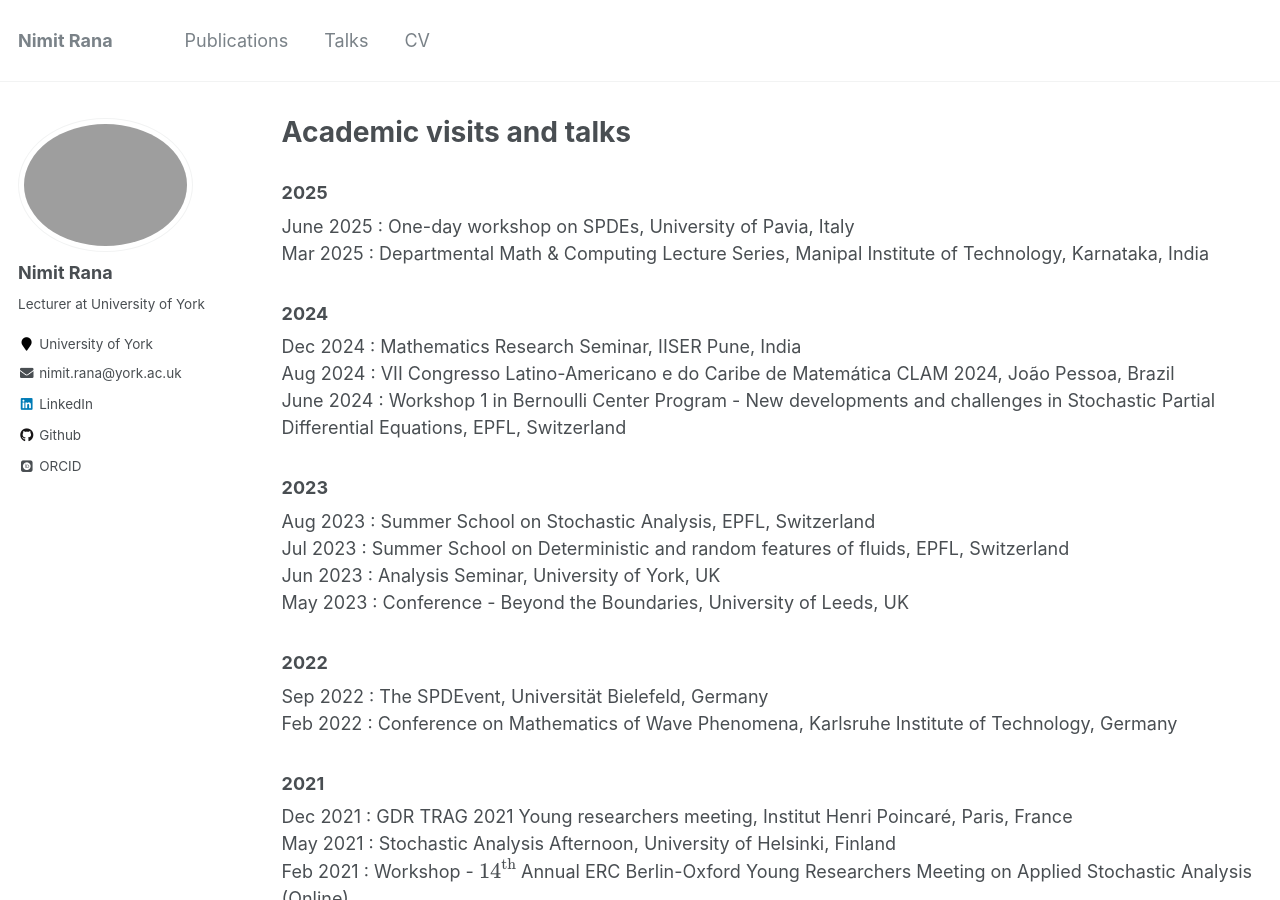
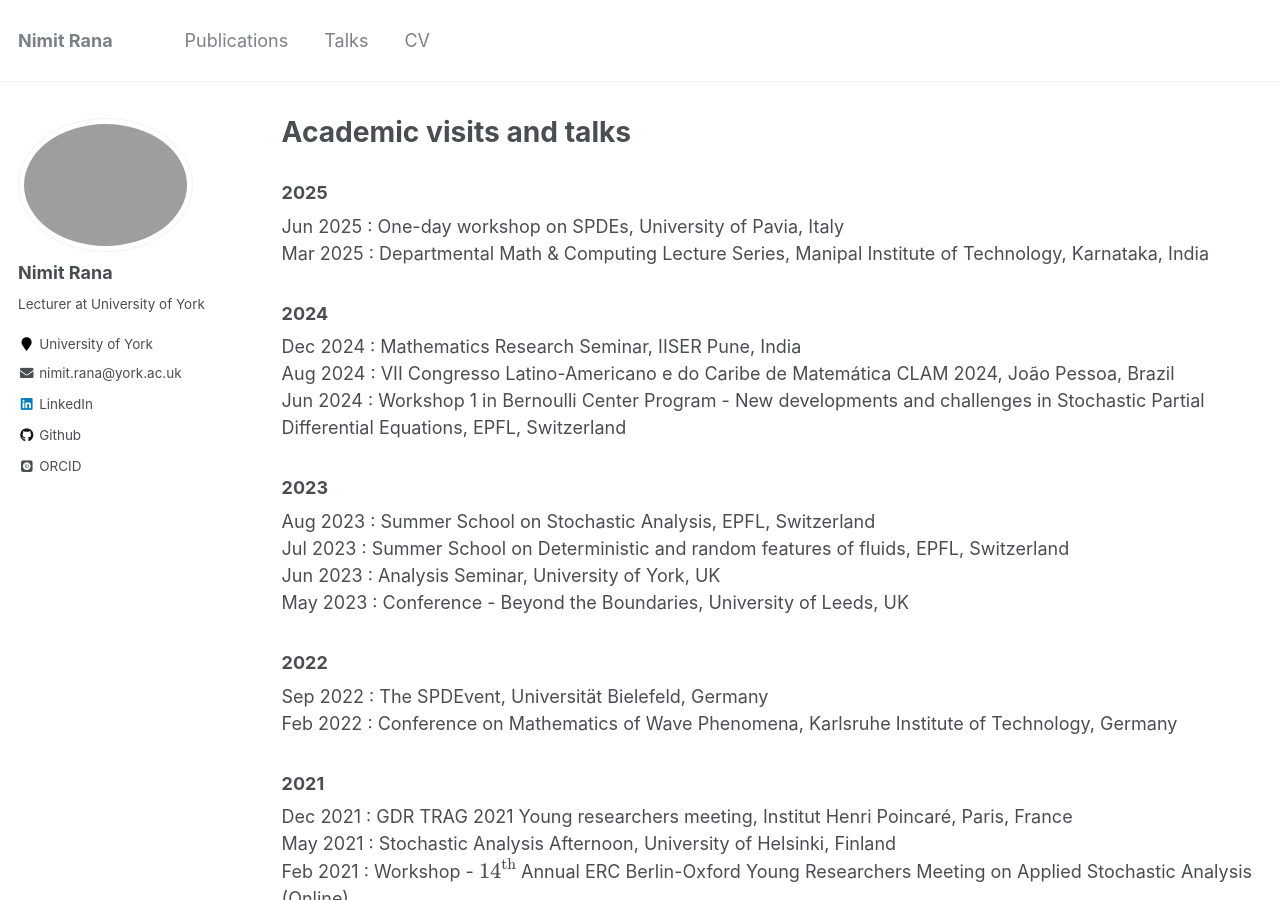
Before and after one commit to rananimit/rananimit.github.io, a Jekyll site: the page built from _pages/talks.html, in a window 1280 px wide and 900 px high. Built offline with Jekyll 4.4.1, drawn with Linux system fonts in a browser that asks for light colours; some web fonts are replaced; formulas are drawn with MathJax 3.

Commit message:
Update talks.html

```diff
--- a/_pages/talks.html
+++ b/_pages/talks.html
@@ -7,14 +7,14 @@ author_profile: true
 <h3>
     <span style="font-weight: bold;">2025</span>
 </h3>
-June 2025 : One-day workshop on SPDEs, University of Pavia, Italy<br>
+Jun 2025 : One-day workshop on SPDEs, University of Pavia, Italy<br>
 Mar 2025 : Departmental Math & Computing Lecture Series, Manipal Institute of Technology, Karnataka, India<br>
 <h3>
     <span style="font-weight: bold;">2024</span>
 </h3>
 Dec 2024 : Mathematics Research Seminar, IISER Pune, India<br>
 Aug 2024 : VII Congresso Latino-Americano e do Caribe de Matem&aacutetica CLAM 2024, Jo&atildeo Pessoa, Brazil<br>
-June 2024 : Workshop 1 in Bernoulli Center Program - New developments and challenges in Stochastic Partial Differential Equations, EPFL, Switzerland<br>
+Jun 2024 : Workshop 1 in Bernoulli Center Program - New developments and challenges in Stochastic Partial Differential Equations, EPFL, Switzerland<br>
 <h3>
     <span style="font-weight: bold;">2023</span>
 </h3>
```
